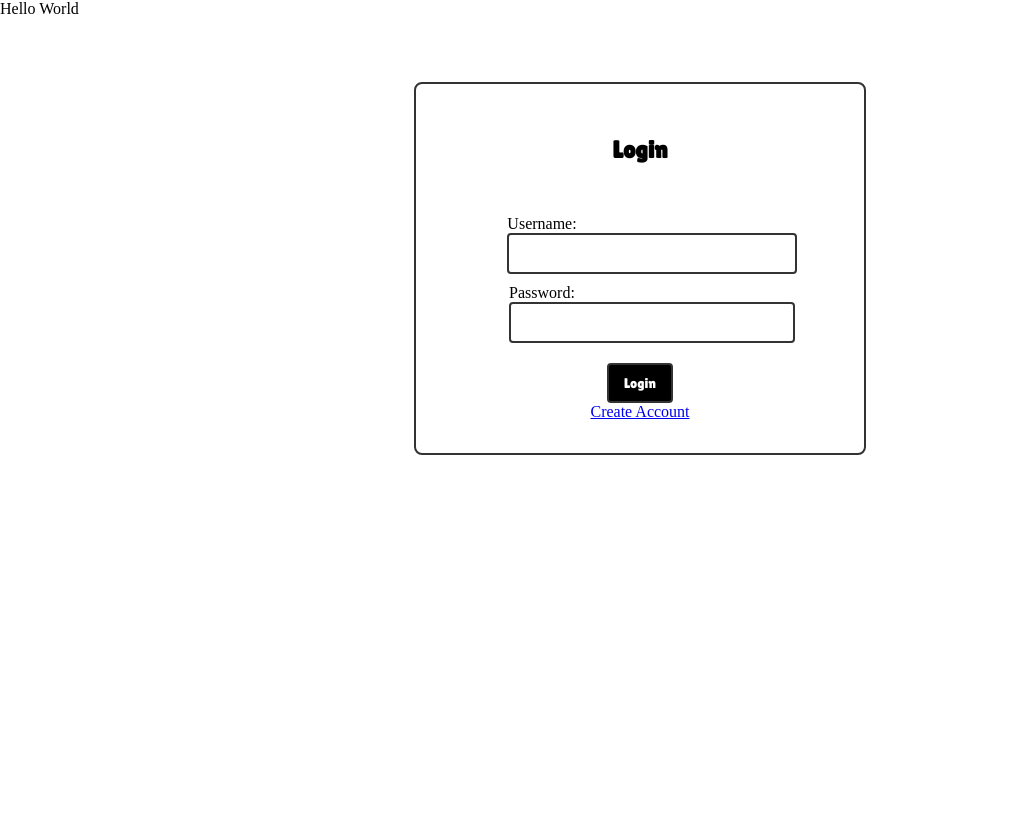
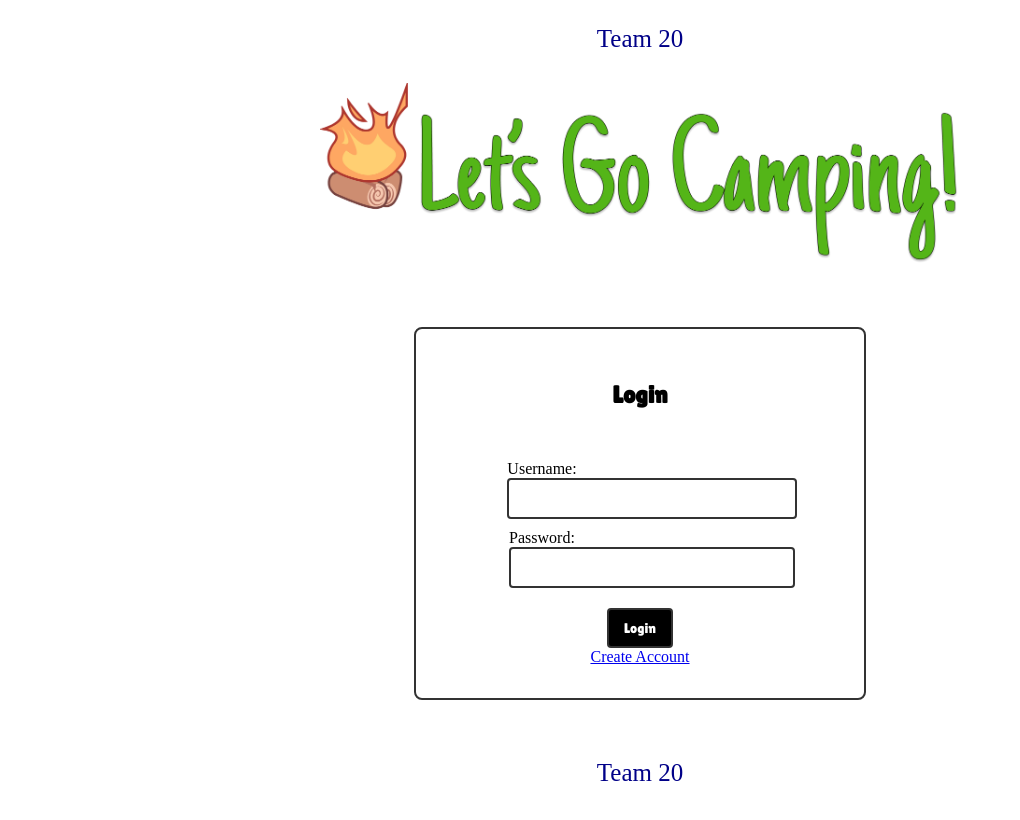
Before and after one commit to chetanbagri/National-Park-Explorer, a React (Create React App) app in the folder site/: page /login in a window 1280 px wide. Shown: the top 820 px of the page, without its empty margins (0-1020 px from the left). Built offline with nearby package versions, Linux system fonts and the light colour scheme; a web font is replaced by a local one.

Commit message:
Bug fixing and restoring logo/header/footer

```diff
--- a/site/src/App.js
+++ b/site/src/App.js
@@ -9,7 +9,6 @@ import SearchParks from "./pages/SearchParks";
 function App() {
     return (
         <div>
-            <div>Hello World</div>
             <Routes>
                 <Route path="/create-account" element={<CreateAccount />} />
                 <Route path="/landing" element={<LandingPage />} />
--- a/site/src/pages/CreateAccount.jsx
+++ b/site/src/pages/CreateAccount.jsx
@@ -1,5 +1,7 @@
 import React, { useState } from 'react';
 import { useNavigate } from "react-router-dom";
+import Header from "../components/Header";
+import Footer from "../components/Footer";
 
 const CreateAccount = () => {
     const [username, setUsername] = useState("");
@@ -64,6 +66,7 @@ const CreateAccount = () => {
 
     return (
         <div>
+            <Header />
             <div className="createAccount-form">
                 <h2>Create Account</h2>
                 {<p title="error" id="error" style={{ color: "red" }}>{error}</p>}
@@ -111,6 +114,7 @@ const CreateAccount = () => {
                     </div>
                 </div>
             )}
+            <Footer />
         </div>
     )
 }
--- a/site/src/pages/Login.jsx
+++ b/site/src/pages/Login.jsx
@@ -1,5 +1,8 @@
 import React, { useState } from "react";
 import { useNavigate } from "react-router-dom";
+import logo from '../images/login_camping_logo.png';
+import Footer from '../components/Footer.jsx'
+import '../styles/login.css'
 
 function Login() {
     const [username, setUsername] = useState('');
@@ -39,10 +42,17 @@ function Login() {
 
 
         <div className="login-page">
-
+            <div className="login-header">
+                <p className="login-header-p">Team 20</p>
+            </div>
+            <div className="logo-image-div">
+                <img className="logo-image"
+                     src={logo}
+                     alt="Campfire logo and Let's Go Camping! message in bright green"/>
+            </div>
             <div className="login-form">
                 <h2>Login</h2>
-                {<p title="error" id="error" style={{ color: "red" }}>{error}</p>}
+                {<p title="error" id="error" style={{color: "red"}}>{error}</p>}
                 <div>
                     <label htmlFor="username">Username:</label>
                     <input
@@ -64,12 +74,14 @@ function Login() {
                     />
                 </div>
                 <div>
-                    <button id="loginBtn" data-testid="test-loginBtn" title={"submit"} onClick={handleLogin}>Login</button>
+                    <button id="loginBtn" data-testid="test-loginBtn" title={"submit"} onClick={handleLogin}>Login
+                    </button>
                 </div>
                 <div>
                     <a href="/create-account">Create Account</a>
                 </div>
             </div>
+            <Footer/>
         </div>
     );
 }
```
Also changed, not shown: 1 other file (tests, documents, lock files or other folders).
